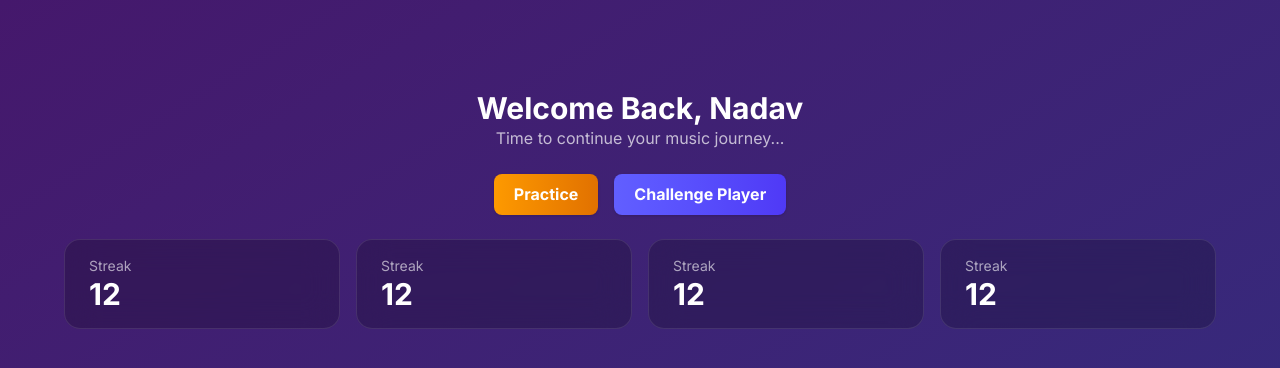
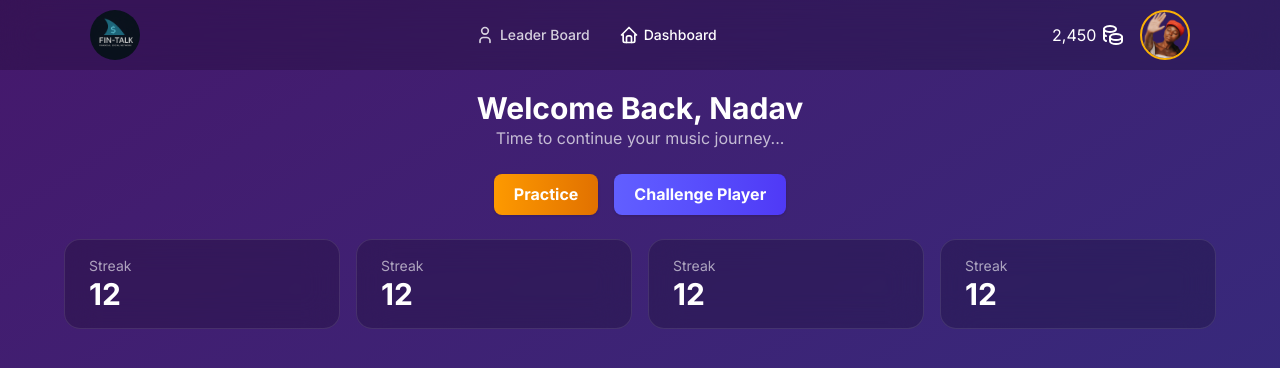
Before and after one commit to TomerDun/MusicDuels, a React (Vite) app in the folder Front/: page / in a window 1280 px wide. Shown: the top 368 px of the page. Built offline with nearby package versions, Linux system fonts and the light colour scheme.

Commit message:
create navbar with responsive design

```diff
--- a/Front/src/App.tsx
+++ b/Front/src/App.tsx
@@ -1,11 +1,13 @@
 import './App.css'
 import './utils.css'
 import { Routing } from './components/layout/Routing'
+import Navbar from './components/layout/Navbar/Navbar';
 
 function App() {
 
     return (
         <>
+            <Navbar />
             <Routing />
         </>
     )
--- /dev/null
+++ b/Front/src/components/layout/Navbar/CustomNavLink.tsx
@@ -0,0 +1,30 @@
+import { NavLink } from "react-router";
+import classes from './Navbar.module.css';
+import type { Item } from "./Navbar";
+
+type CustomNavLinkProps = {
+    item: Item
+    opened: boolean;
+    toggle: () => void;
+}
+
+export function CustomNavLink({ item, opened, toggle }: CustomNavLinkProps) {
+
+    return (
+        <NavLink
+            to={item.link}
+            className={({ isActive }) =>
+                `${classes.link} ${isActive ? classes.linkActive : ''}`
+            }
+            onClick={() => {
+                // Close mobile menu if open
+                if (opened) toggle();
+            }}
+        >
+            <span className={classes.itemContext}>
+                {item.icon}
+                {item.label}
+            </span>
+        </NavLink>
+    )
+}
--- /dev/null
+++ b/Front/src/components/layout/Navbar/Navbar.module.css
@@ -0,0 +1,48 @@
+.header {
+  position: absolute;
+  width: 100%;
+  padding: 0;
+  height: 70px;
+  color: white;
+}
+
+.inner {
+  height: 100%;
+  padding: 0 7%;
+  display: flex;
+  justify-content: space-between;
+  align-items: center;
+}
+
+.link {
+  display: block;
+  line-height: 1;
+  padding: 8px 12px;
+  border-radius: var(--mantine-radius-sm);
+  text-decoration: none;
+  color: rgba(255, 255, 255, 0.8);
+  transition: color 150ms ease-in-out;
+  font-size: var(--mantine-font-size-sm);
+  font-weight: 500;
+}
+
+.link:hover {
+  cursor: pointer;
+ color: white;
+  transition: color 150ms ease-in-out;
+}
+
+.itemContext {
+  display: flex;
+  align-items: center;
+  gap: 5px;
+}
+
+.linkActive {
+  color: white;
+}
+
+.image {
+  height: 50px;
+  border-radius: 50%;
+}
--- /dev/null
+++ b/Front/src/components/layout/Navbar/Navbar.tsx
@@ -0,0 +1,132 @@
+import { Burger, Container, Group, Image, Menu } from '@mantine/core';
+import { useDisclosure } from '@mantine/hooks';
+import { IconCoins, IconHome, IconLogin2, IconLogout2, IconUser } from '@tabler/icons-react';
+import { observer } from 'mobx-react-lite';
+import { NavLink, useNavigate } from 'react-router';
+import finTalkLogo from '../../../assets/fin-talk-logo.png';
+import avatar from '../../../assets/avatar.png';
+// import { profileStore } from '../../stores/ProfileStore';
+// import { logoutUser } from '../../utils/apiUtils/authApiUtils';
+import { CustomNavLink } from './CustomNavLink';
+import classes from './Navbar.module.css';
+
+export type Item = {
+    link: string,
+    label: string,
+    icon: any
+}
+
+const links: Item[] = [
+    { link: '/leaderboard', label: 'Leader Board', icon: <IconUser size={20} /> },
+    { link: '/', label: 'Dashboard', icon: <IconHome size={20} /> },
+];
+
+const loginItem = { link: '/login', label: 'Login', icon: <IconLogin2 size={20} /> }
+const logoutItem = { link: '/login', label: 'Logout', icon: <IconLogout2 size={20} /> }
+
+function Navbar() {
+
+    const [opened, { toggle }] = useDisclosure(false);
+    const navigate = useNavigate();
+
+    function handleClick(link: string) {
+        toggle();
+        navigate(link);
+    }
+
+    // // TODO: change redirect from login page to feed page
+    // async function handleLogout() {
+    //     await logoutUser();
+    //     profileStore.logoutProfile();
+    // }
+
+    return (
+        <header className={`${classes.header} bg-black/20 backdrop-blur-lg`}>
+            <Container fluid className={classes.inner}>
+                <Image
+                    src={finTalkLogo}
+                    alt="FinTalk Logo"
+                    h={50}
+                    w="auto"
+                    fit="contain"
+                    radius="50%"
+                />
+                {/* full size menu */}
+                <Group gap={5} visibleFrom="xs">
+                    {links.map((link) => (
+                        <CustomNavLink
+                            key={link.label}
+                            item={link}
+                            opened={opened} toggle={toggle} />
+                    ))}
+                    {/* {profileStore.activeProfile
+                            ? <div onClick={async () => await handleLogout()}>
+                                <CustomNavLink item={logoutItem} opened={opened} toggle={toggle} />
+                            </div>
+                            : <CustomNavLink item={loginItem} opened={opened} toggle={toggle} />
+                    } */}
+                </Group>
+
+                <Group gap={15} >
+                {/* <Group className={classes.itemContext} gap={10} > */}
+                    <Group gap={5}>2,450 <IconCoins /></Group>
+                    <NavLink to={'/profile'} title='profile'>
+                        <Image
+                            src={avatar}
+                            alt="Avatar Logo"
+                            h={50}
+                            w="auto"
+                            fit="contain"
+                            bd="2px solid yellow"
+                            radius="50%"
+                        />
+                    </NavLink>
+                </Group>
+
+                {/* burger menu */}
+                <Menu
+                    shadow="md"
+                    opened={opened}
+                    onChange={toggle}
+                    onClose={() => opened && toggle()}
+                >
+                    <Menu.Target>
+                        <Burger opened={opened} onClick={toggle} hiddenFrom="xs" size="sm" title='navigate' />
+                    </Menu.Target>
+                    <Menu.Dropdown>
+                        {links.map(link => (
+                            <Menu.Item
+                                key={link.label}
+                                leftSection={link.icon}
+                                onClick={() => handleClick(link.link)}
+                            >
+                                {link.label}
+                            </Menu.Item>))}
+                        {/* {profileStore.activeProfile
+                            ? <Menu.Item
+                                key={logoutItem.label}
+                                leftSection={logoutItem.icon}
+                                onClick={async () => {
+                                    handleClick(logoutItem.link);
+                                    await handleLogout();
+                                }}
+                            >
+                                {logoutItem.label}
+                            </Menu.Item>
+                            : */}
+                        <Menu.Item
+                            key={loginItem.label}
+                            leftSection={loginItem.icon}
+                            onClick={() => handleClick(loginItem.link)}
+                        >
+                            {loginItem.label}
+                        </Menu.Item>
+                    </Menu.Dropdown>
+                </Menu>
+            </Container >
+        </header >
+    );
+}
+
+export default Navbar
+// export default observer(Navbar)
```
